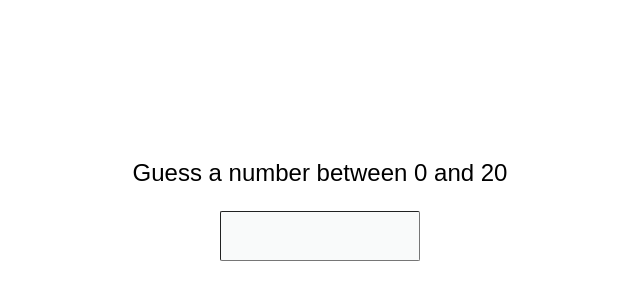
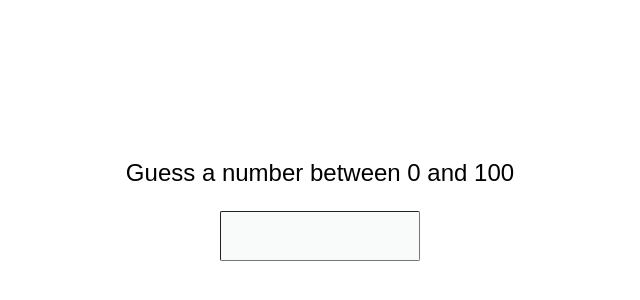
Before and after one commit to zakklundin/guess-the-number, a plain HTML site: page index.html in a window 1280 px wide. Shown: the part 202-502 px from the top of the page, without its empty margins (320-960 px from the left). Drawn offline with Linux system fonts and the light colour scheme.

Commit message:
Change interval

```diff
--- a/index.html
+++ b/index.html
@@ -10,7 +10,7 @@
 
 <body>
     <main>
-        <p id="message">Guess a number between 0 and 20</p>
+        <p id="message">Guess a number between 0 and 100</p>
         <input id="user-input" type="number">
     </main>
 </body>
```
Also changed, not shown: 1 other file.
